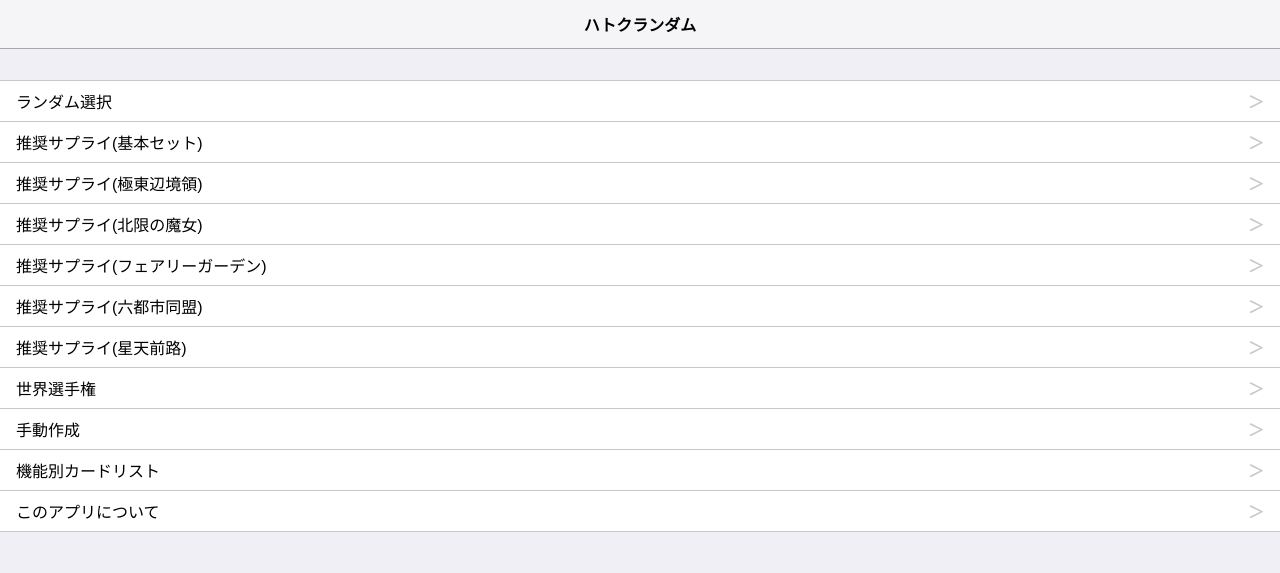
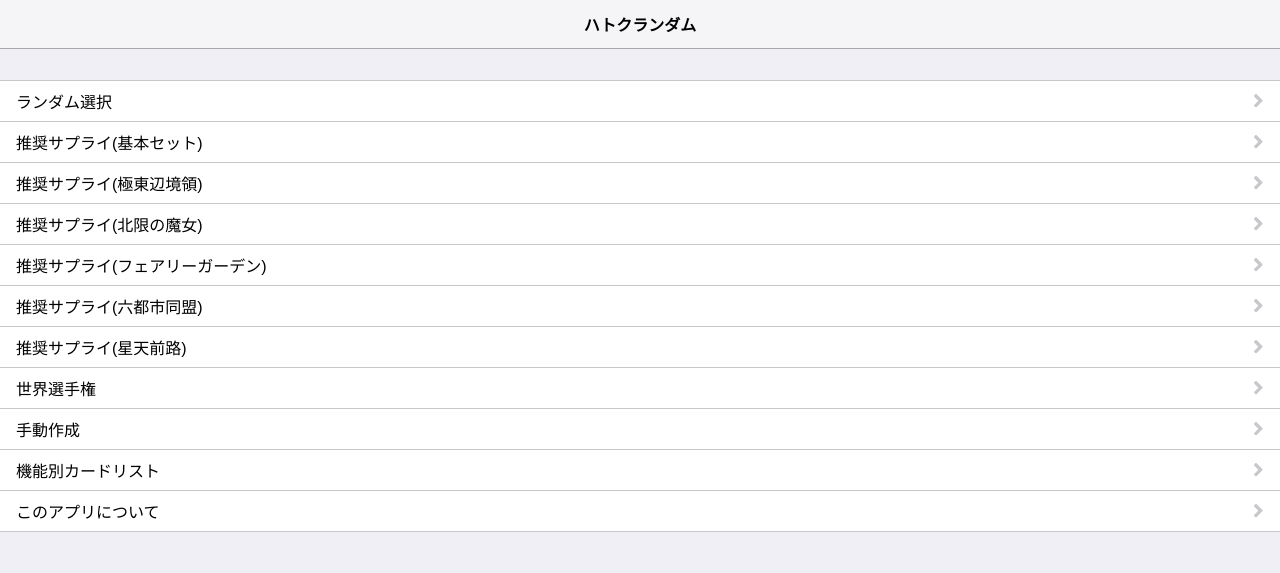
Before and after one commit to mixazizup/hatokurandom, a Nuxt app: page / in a window 1280 px wide. Shown: the top 573 px of the page. Built offline with nearby package versions, Linux system fonts and the light colour scheme.

Commit message:
Revise link list icon

```diff
--- a/components/PageList.vue
+++ b/components/PageList.vue
@@ -10,7 +10,7 @@
     >
       <div class="line">
         <span class="label">{{ titleFromPid(childPid) }}</span>
-        <span class="icon">＞</span>
+        <font-awesome-icon icon="angle-right" size="lg" class="icon" />
       </div>
     </omni-list-item>
   </omni-list>
@@ -64,7 +64,6 @@ export default {
 .line .icon {
   color: var(--item-next-icon-color);
   flex: none;
-  font-weight: bolder;
 }
 
 </style>
--- a/plugins/fontawesome.js
+++ b/plugins/fontawesome.js
@@ -2,8 +2,8 @@ import Vue from 'vue'
 import { library, config } from '@fortawesome/fontawesome-svg-core'
 import { FontAwesomeIcon } from '@fortawesome/vue-fontawesome'
 import {
+  faAngleRight,
   faChevronLeft,
-  faChevronRight,
   faCog,
   faExternalLinkAlt,
   faHome,
@@ -15,8 +15,8 @@ import {
 config.autoAddCss = false
 
 library.add(
+  faAngleRight,
   faChevronLeft,
-  faChevronRight,
   faCog,
   faExternalLinkAlt,
   faHome,
```
